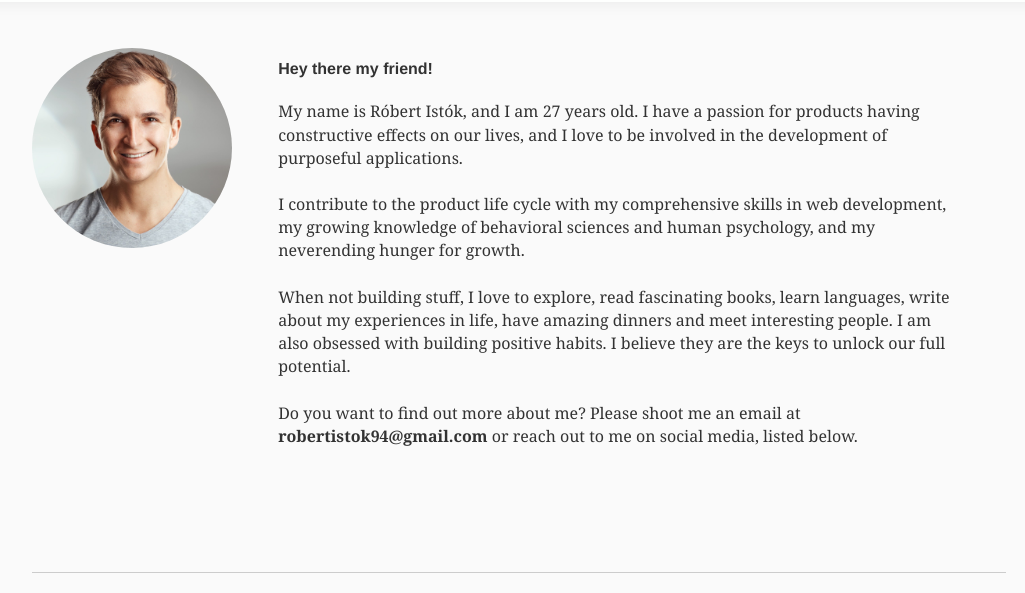
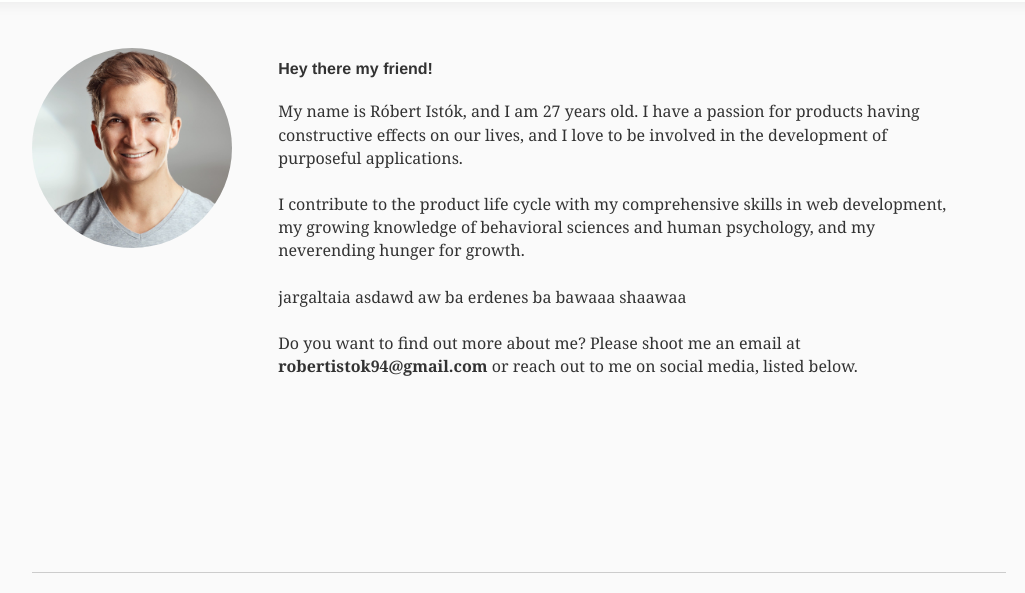
Before and after one commit to batbilegt/journal-with-sergelen, a Gatsby site: page /about in a window 1280 px wide. Shown: the part 68-661 px from the top of the page, without its empty margins (121-1146 px from the left). Built offline with nearby package versions, Linux system fonts and the light colour scheme; Gatsby itself is replaced by a stand-in of ours; some packages are replaced by stand-ins of ours; what typography-theme-doelger would draw is missing.

Commit message:
Update About.tsx

```diff
--- a/src/components/About/About.tsx
+++ b/src/components/About/About.tsx
@@ -36,12 +36,8 @@ const About: React.FunctionComponent<AboutProps> = ({
           psychology, and my neverending hunger for growth.
         </p>
 
-        <p>
-          When not building stuff, I love to explore, read fascinating books,
-          learn languages, write about my experiences in life, have amazing
-          dinners and meet interesting people. I am also obsessed with building
-          positive habits. I believe they are the keys to unlock our full
-          potential.
+          <p>
+            jargaltaia asdawd aw ba erdenes ba bawaaa shaawaa
         </p>
 
         <p>
```
